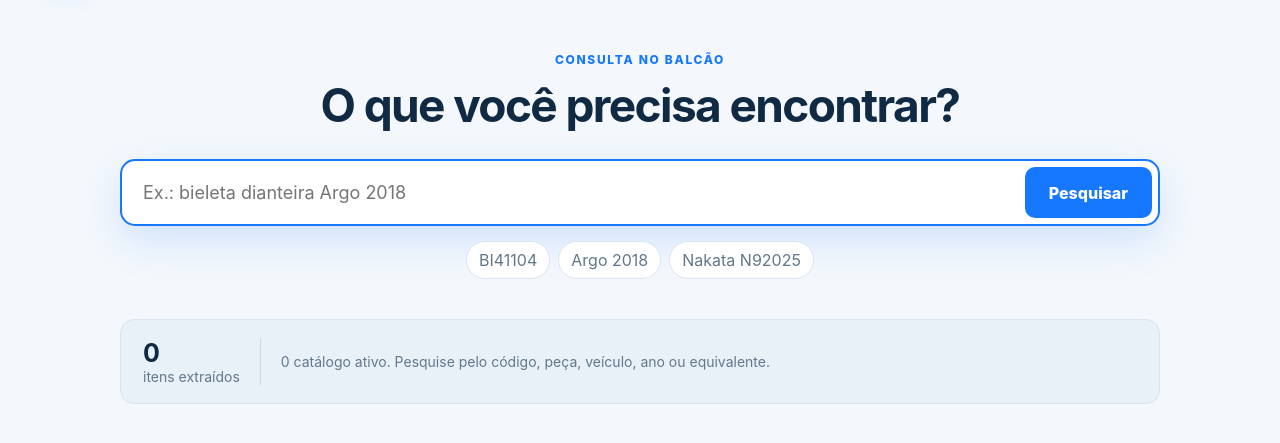
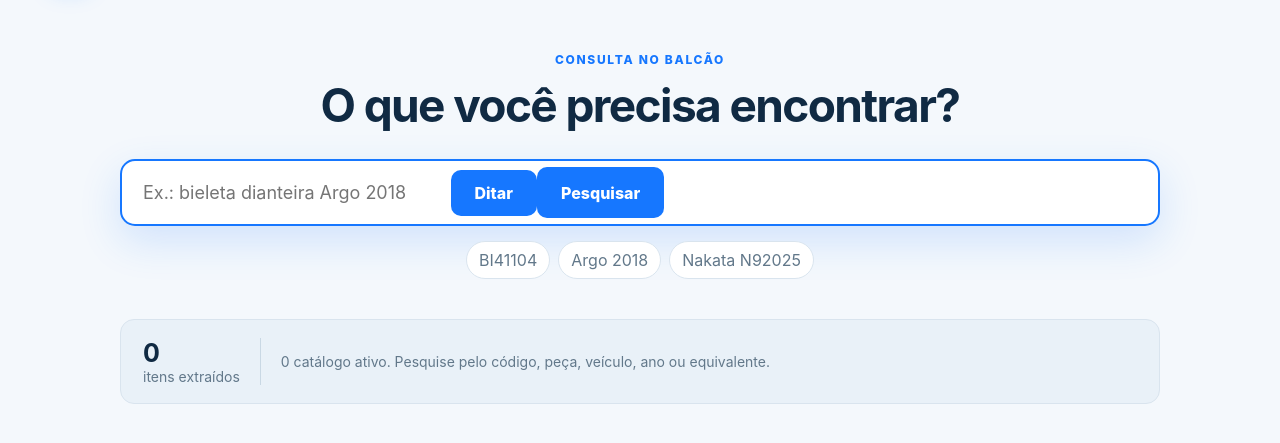
Before and after one commit to caelessa/PESQUISA_PECAS, a Flask app: page / in a window 1280 px wide. Shown: the part 76-519 px from the top of the page. Run offline with Flask 3, Linux system fonts and the light colour scheme; the visitor is signed in with stand-in values (Sample User, id 1); some libraries are stand-ins or nearby versions.

Commit message:
Add files via upload

```diff
--- a/templates/index.html
+++ b/templates/index.html
@@ -10,9 +10,16 @@
     <p class="eyebrow">CONSULTA NO BALCÃO</p>
     <h1>O que você precisa encontrar?</h1>
     <form id="search-form" class="search-box">
-      <input id="query" autocomplete="off" placeholder="Ex.: bieleta dianteira Argo 2018" aria-label="Pergunta ou código da peça" autofocus>
-      <button type="submit">Pesquisar</button>
+      <div class="query-row">
+        <input id="query" autocomplete="off" placeholder="Ex.: bieleta dianteira Argo 2018" aria-label="Pergunta ou código da peça" autofocus>
+        <button id="voice-button" class="voice-button" type="button" aria-label="Ditar pesquisa" title="Ditar pesquisa" aria-pressed="false">
+          <span class="microphone-icon" aria-hidden="true"></span>
+          <span class="voice-label">Ditar</span>
+        </button>
+      </div>
+      <button class="search-button" type="submit">Pesquisar</button>
     </form>
+    <p id="voice-status" class="voice-status" role="status" aria-live="polite" hidden></p>
     <div class="examples" aria-label="Exemplos de pesquisa">
       <button data-query="BI41104">BI41104</button>
       <button data-query="bieleta dianteira Argo 2018">Argo 2018</button>
```
